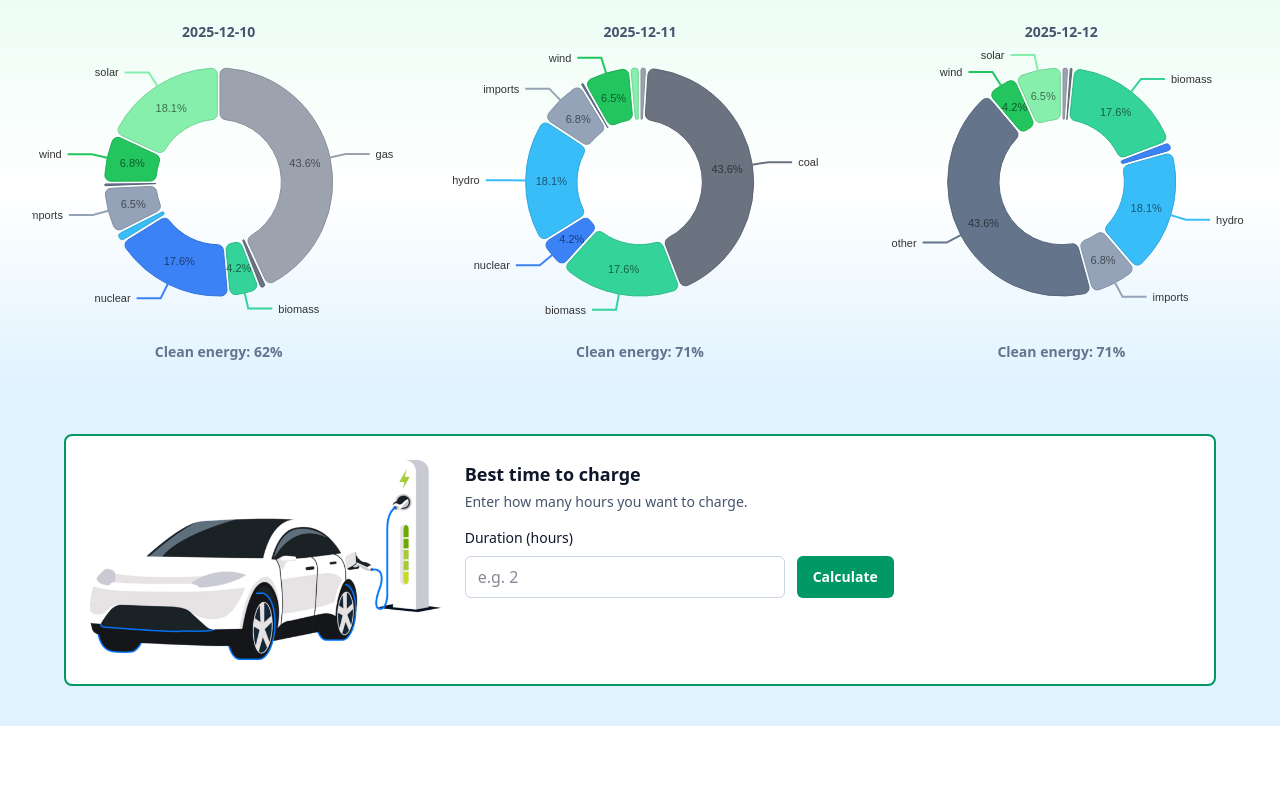
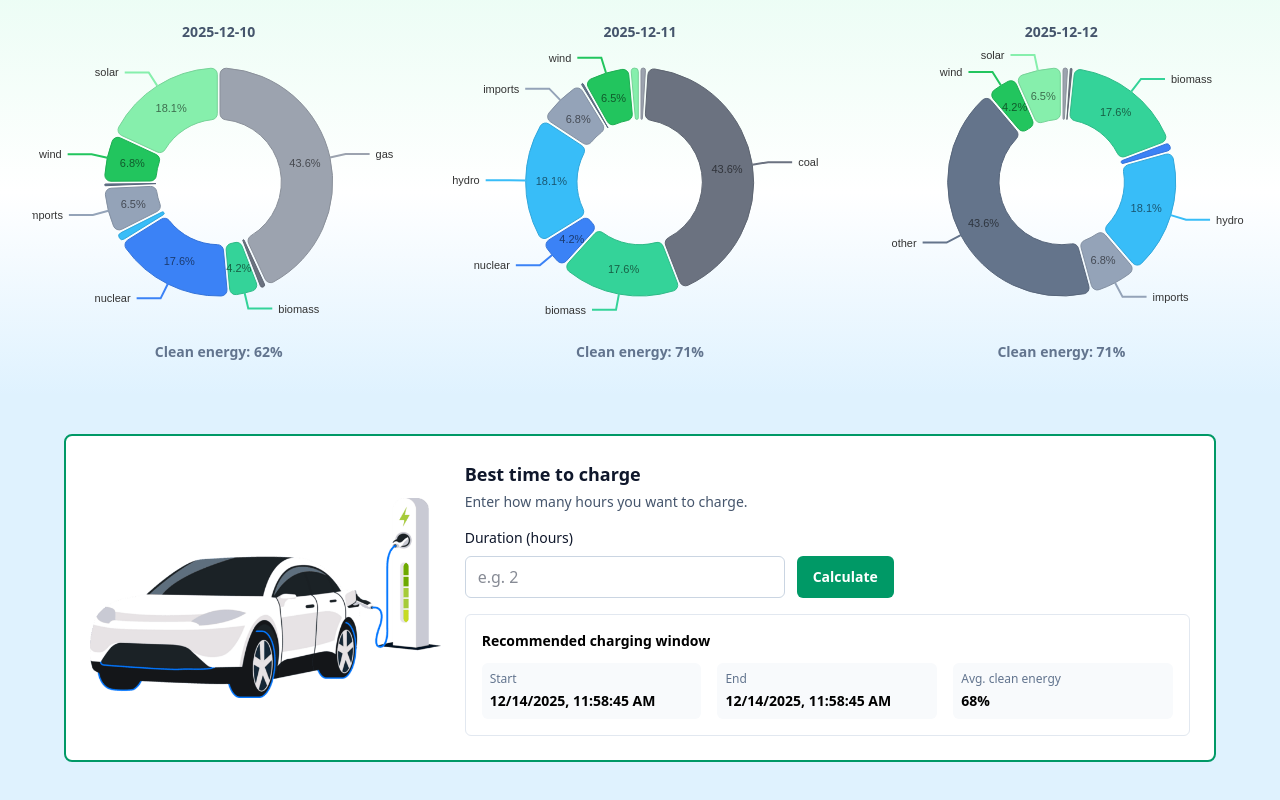
Before and after one commit to TheWoxPL/uk-energy-forecast-frontend, a React (Vite) app: page / in a window 1280 px wide. Shown: the part 322-1122 px from the top of the page. Before the commit the page ends 1048 px from the top, so only its background shows below. Built offline with nearby package versions, Linux system fonts and the light colour scheme.

Commit message:
feat: add charging window with styling

```diff
--- a/src/components/ChargingCard.tsx
+++ b/src/components/ChargingCard.tsx
@@ -1,8 +1,16 @@
 import { useState } from "react";
 import carChargingImg from "@/assets/images/car-charging.png";
+import type { ChargingWindowResult } from "@/types";
+import { ChargingWindow } from "./ChargingWindow";
 
 export const ChargingCard = () => {
   const [hours, setHours] = useState<string>("");
+  const result: ChargingWindowResult = {
+    startDate: new Date(),
+    endDate: new Date(),
+    averageCleanEnergyUsage: 68,
+  };
+  // const result: ChargingWindowResult | null = null
 
   const onSubmit = (e: React.FormEvent) => {
     e.preventDefault();
@@ -12,7 +20,7 @@ export const ChargingCard = () => {
   return (
     <section className="w-full px-4 py-10 bg-sky-100">
       <article className="mx-auto grid max-w-6xl grid-cols-1 gap-6 rounded-lg border border-emerald-600 border-2 bg-white p-4 md:grid-cols-3 md:p-6">
-        <figure className="md:col-span-1">
+        <figure className="md:col-span-1 flex items-center ">
           <div className="w-fullrounded-md">
             <img src={carChargingImg} alt="Electric car charging" className="h-full w-full" />
           </div>
@@ -51,6 +59,7 @@ export const ChargingCard = () => {
                 Calculate
               </button>
             </div>
+            {result && <ChargingWindow result={result} />}
           </form>
         </div>
       </article>
--- /dev/null
+++ b/src/components/ChargingWindow.tsx
@@ -0,0 +1,30 @@
+import type { ChargingWindowResult } from "@/types";
+
+interface ChargingWindowProps {
+  result: ChargingWindowResult;
+}
+
+export const ChargingWindow = ({ result }: ChargingWindowProps) => {
+  return (
+    <article className="mt-4 rounded-md border border-slate-200 bg-white sm:p-4 p-2">
+      <h3 className="text-sm font-semibold">Recommended charging window</h3>
+
+      <dl className="mt-3 grid grid-cols-3 sm:gap-4 gap-2">
+        <div className="rounded-md bg-slate-50 p-2 sm:w-full text-xs">
+          <dt className="font-medium text-slate-500">Start</dt>
+          <dd className="mt-1 text-sm font-semibold">{result.startDate.toLocaleString()}</dd>
+        </div>
+
+        <div className="rounded-md bg-slate-50 p-2 sm:w-full text-xs">
+          <dt className="font-medium text-slate-500">End</dt>
+          <dd className="mt-1 text-sm font-semibold">{result.endDate.toLocaleString()}</dd>
+        </div>
+
+        <div className="rounded-md bg-slate-50 p-2 sm:w-full text-xs">
+          <dt className="font-medium text-slate-500">Avg. clean energy</dt>
+          <dd className="mt-1 text-sm  font-semibold">{result.averageCleanEnergyUsage}%</dd>
+        </div>
+      </dl>
+    </article>
+  );
+};
--- a/src/components/Hero.tsx
+++ b/src/components/Hero.tsx
@@ -3,7 +3,7 @@ export const Hero = () => {
     <section className="w-full bg-emerald-50 to-white">
       <div className="mx-auto max-w-6xl px-4 py-12 sm:py-16">
         <div className="max-w-2xl">
-          <p className="text-sm font-medium text-emerald-700">UK Clean Energy Forecast</p>
+          <p className="text-sm font-medium text-emerald-700">UK Energy Forecast</p>
 
           <h1 className="mt-3 text-3xl font-semibold text-slate-900 sm:text-4xl">
             Check clean energy usage and charge your car more eco-friendly.
--- a/src/components/index.ts
+++ b/src/components/index.ts
@@ -1,3 +1,4 @@
 export { ChartCard } from "./ChartCard";
 export { Hero } from "./Hero";
 export { ChargingCard } from "./ChargingCard";
+export { ChargingWindow } from "./ChargingWindow";
--- /dev/null
+++ b/src/types/ChargingWindowResult.types.ts
@@ -0,0 +1,5 @@
+export interface ChargingWindowResult {
+  startDate: Date;
+  endDate: Date;
+  averageCleanEnergyUsage: number;
+}
--- a/src/types/index.ts
+++ b/src/types/index.ts
@@ -1,3 +1,4 @@
 export * from "./FuelStat.types";
 export * from "./DailyMix.types";
 export * from "./EnergyMixResponse.types";
+export * from "./ChargingWindowResult.types";
```
